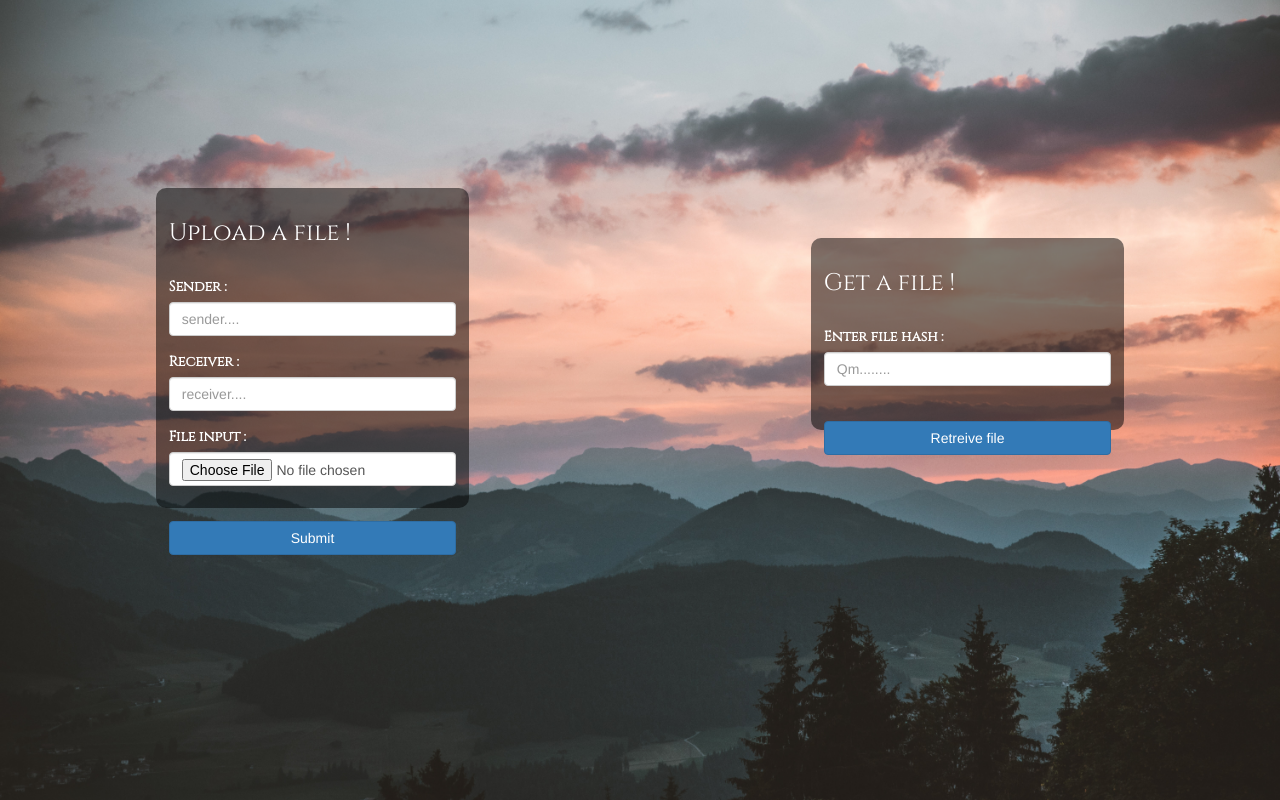
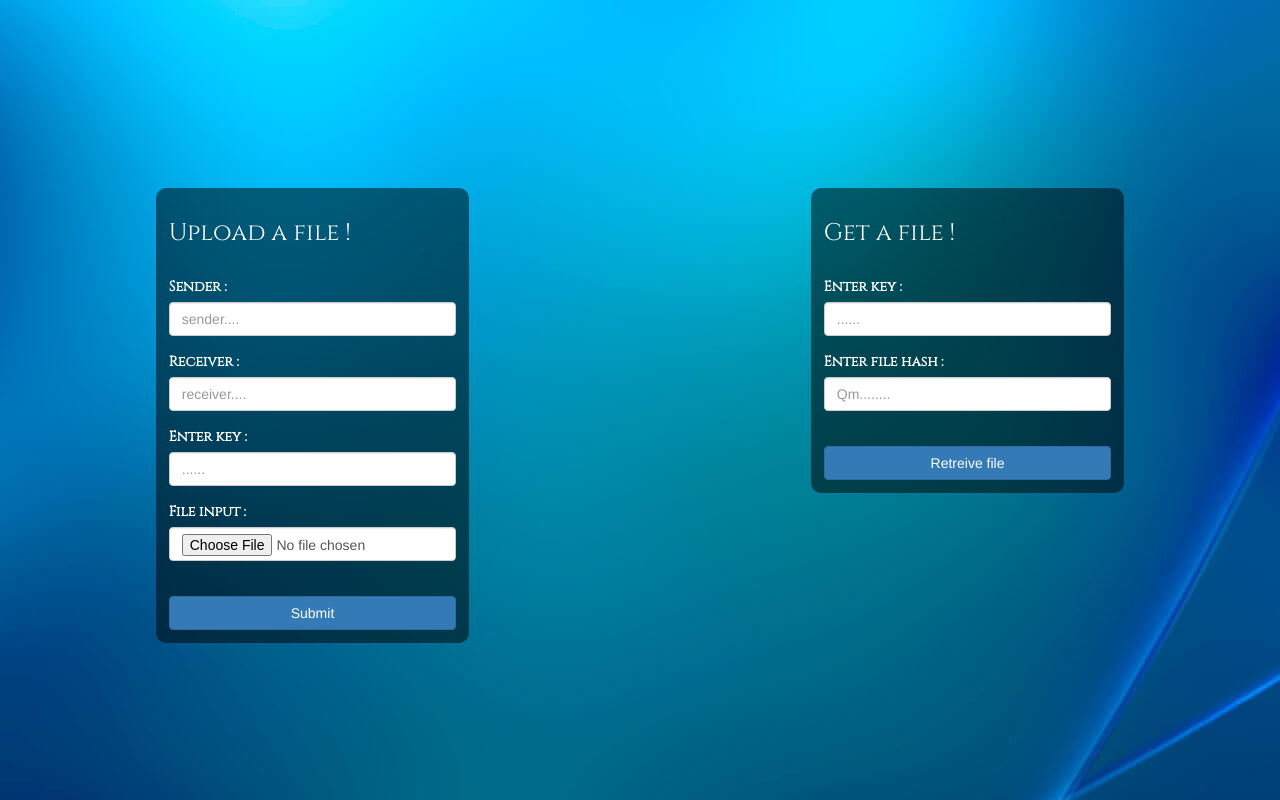
Before and after one commit to ruchi26/Blockchain-based-Decentralized-File-Sharing-System-using-IPFS, a Flask app: page /home in a window 1280 px wide. Run offline with Flask 2, Linux system fonts and the light colour scheme; some libraries are stand-ins or nearby versions.

Commit message:
Beautifying first.html

```diff
--- a/main_server/templates/first.css
+++ b/main_server/templates/first.css
@@ -1,5 +1,5 @@
 body{
-    background-image: url('scenic-view-of-mountains-during-dawn-1261728.jpg');
+    background-image: url('website-background-blue-3.jpg');
 
     /* Full height */
     height: 100%;
@@ -27,14 +27,14 @@ form{
     padding: 2%;
     margin-top: 30%;
     margin-bottom: 30%;
-    height: 40%;
+    /*height: 40%;*/
 }
 
 .retrieve-file-frm{
     padding: 2%;
-    margin-top: 38%;
-    margin-bottom: 38%;
-    height: 24%;
+    margin-top: 30%;
+    margin-bottom: 30%;
+    /*height: 40%;*/
 }
 
 .col-lg-6{
--- a/main_server/templates/first.html
+++ b/main_server/templates/first.html
@@ -54,11 +54,18 @@
 				</label> -->
 
 				<div class="form-group">
+				  <label class="frm-text-design">Enter key :</label>
+				  <input type="password" name="file_key" class="form-control" placeholder="......">
+				</div>
+
+				<div class="form-group">
 				  <label class="frm-text-design">File input :</label>
 				  <!-- <span class="input-group-addon" id="basic-addon1">@</span> -->
 				  <input type="file" name="file" class="form-control">
 				</div>
+
 				<br>
+
 		  		<button type="submit" class="btn btn-primary">Submit</button>
 
 			</form>
@@ -70,13 +77,21 @@
 			<form class="retrieve-file-frm" method="post" action="/retrieve_file" enctype="multipart/form-data">
 
 				<h3 class="frm-text-design">Get a file !</h3>
+
 				<br>
+
+				<div class="form-group">
+				  <label class="frm-text-design">Enter key :</label>
+				  <input type="password" name="file_key" class="form-control" placeholder="......">
+				</div>
 
 				<div class="form-group">
 				    <label class="frm-text-design">Enter file hash :</label>
 				    <input type="text" name="file_hash" class="form-control" placeholder="Qm........">
 				</div>
+
 				<br>
+
 				<button type="submit" class="btn btn-primary">Retreive file</button>
 
 			</form>
```
Also changed, not shown: main_server/templates/Blockchain-Thunder-Network-Mobiloitte.png (added), main_server/templates/XZDsP.jpg (added), main_server/templates/blockchain-11.jpg (added), main_server/templates/blockchain-review-bl4nkcodeinfo.png (added), main_server/templates/c11.jpg (added), main_server/templates/unnamed.jpg (added), main_server/templates/website-background-blue-3.jpg (added), 2 other files.
